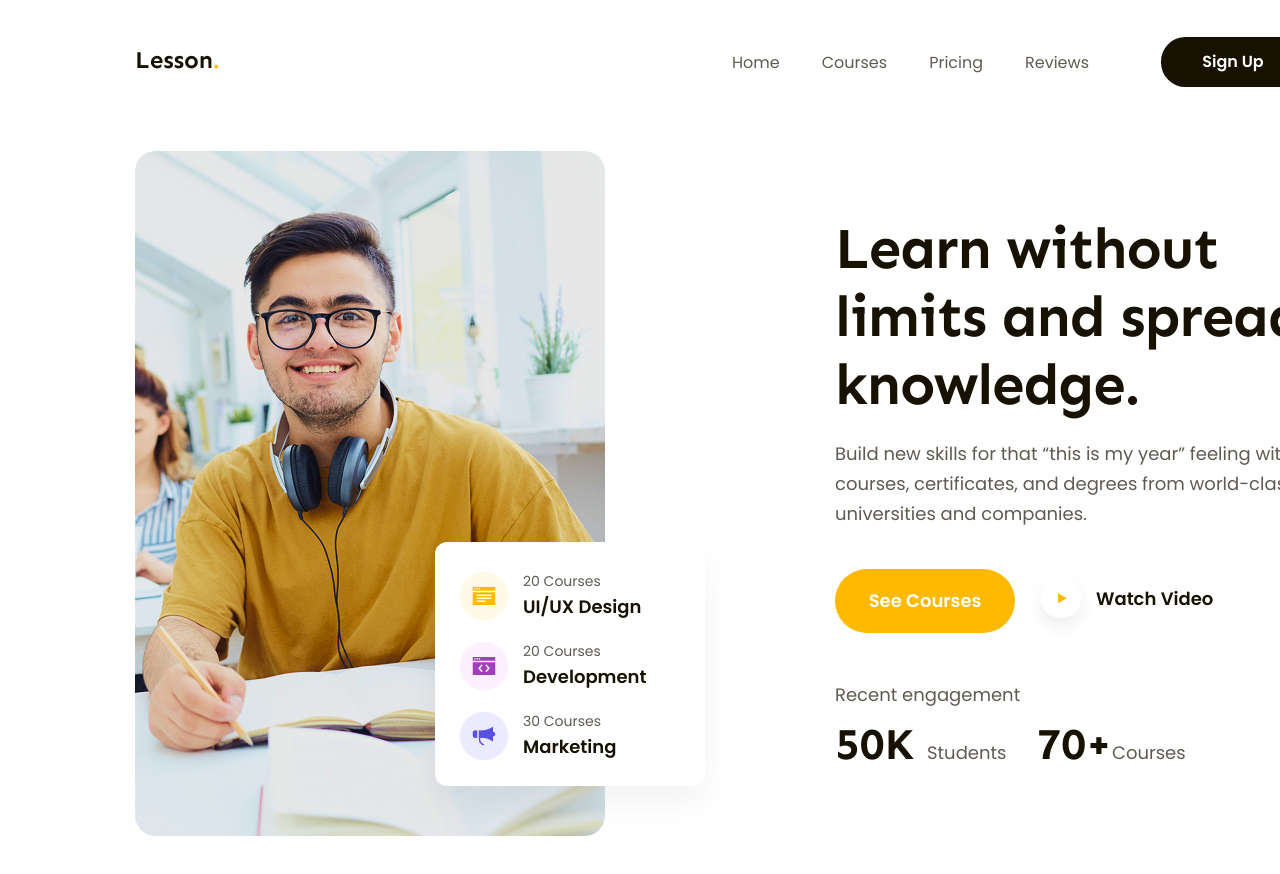
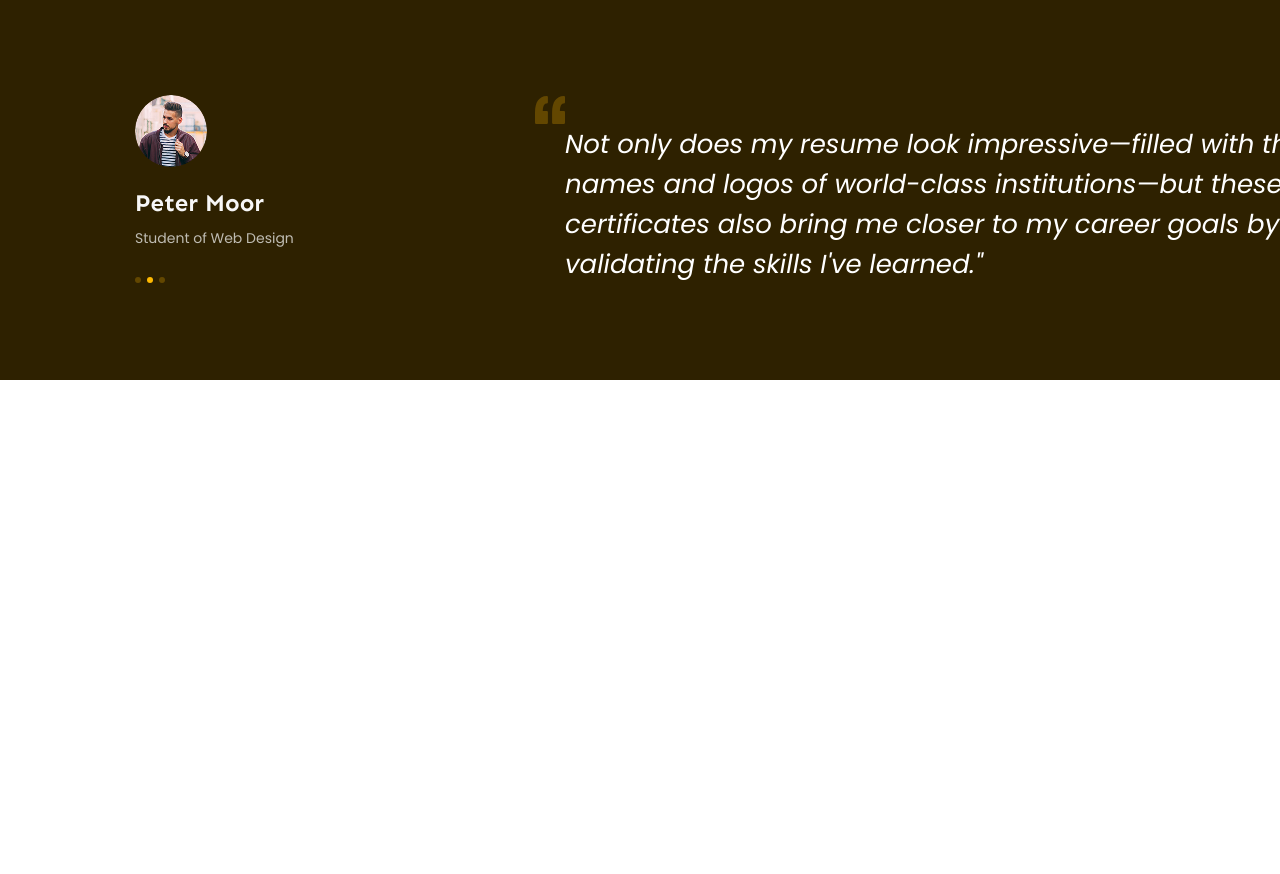
Before and after one commit to Mokaddes-Ali/TailwindCSS-Education-Platform-LandingPage, a plain HTML site: page index.html in a window 1280 px wide. Shown: the top 874 px of the page. After the commit the page ends 800 px from the top, so only its background shows below. Drawn offline with Linux system fonts and the light colour scheme.

Commit message:
add testimonial section

```diff
--- a/assets/style.css
+++ b/assets/style.css
@@ -350,6 +350,68 @@ line-height: 30px;
 /* End Header and Hero CSS */
 
 
+
+/* Start Testimonial CSS */
+.testimonial{
+  background: #2E2100;
+  height: 380px;
+}
+.testimonial .container{
+  padding: 96px 0px;
+   display: grid;
+  grid-template-columns: 1fr 2fr;
+  gap: 15px;
+  align-items: center;
+
+}
+.client-information{
+  width: 160px;
+}
+.client-information img{
+  margin-top: -16px;
+  width: 72px;
+height: 72px;
+border-radius: 100%;
+}
+
+.client-information h1{
+  margin-top: 12px;
+  color: #F7F7F7;
+font-family: 'Sen', sans-serif;
+font-size: 24px;
+font-style: normal;
+font-weight: 700;
+line-height: 34px;
+}
+
+.client-information p{
+   margin-top: -15px;
+ color: #BFBCB2;
+font-family: Poppins;
+font-size: 14px;
+font-style: normal;
+font-weight: 400;
+line-height: 26px;
+}
+
+.client-comments svg{
+  Width: 30px;
+Height: 28px;
+
+}
+.client-comments h1{
+  margin-left: 30px;
+  margin-top: -7px;
+  color: #FFF;
+font-family: Poppins;
+font-size: 26px;
+font-style: italic;
+font-weight: 400;
+line-height: 40px;
+
+}
+
+
 /* Start Courses Section CSS */
 .courses-section {
   padding: 200px 0px;
--- a/index.html
+++ b/index.html
@@ -20,124 +20,37 @@
 
 <body>
 
-  <!-- Start Header And Hero Section -->
-  <section class="">
-  <header class="header">
+<!-- Start Testimonial Section -->
+ <section class="testimonial">
   <div class="container">
-      <div class="nav-content">
-        <!-- Logo -->
-        <div class="logo">
-          <img src="assets/images/header-logo.png" alt="Company Logo" />
-        </div>
-
-        <!-- Nav Links -->
-        <nav class="navlink">
-          <ul>
-            <li><a href="#">Home</a></li>
-            <li>
-              <a href="#">Courses</a>
-            </li>
-            <li>
-              <a href="#">Pricing
-              </a>
-            </li>
-            <li><a href="#">Reviews</a></li>
-          </ul>
-        </nav>
-
-        <!-- Button -->
-        <div class="button">
-          <button class="nav-button">Sign Up</button>
-        </div>
-      </div>
-    </div>
-  </header>
-
-  <!-- Hero Section -->
-   <div class="hero">
-    <div class="container">
-    <!-- hero left image and card -->
-    <div class="hero-left">
-      <img src="assets/images/heor-img.png" />
-      <div class="hero-card">
-          <div class="first-row">
-             <img class="hero-card-img" src="assets/images/hero-card1.png" alt="crad icon" />
-              <p>20 Courses</p>
-              <h1>UI/UX Design</h1>
-          </div>
-
-           <div class="second-row">
-             <img class="hero-card-img" src="assets/images/hero-card2.png" alt="crad icon" />
-              <p>20 Courses</p>
-              <h1>Development</h1>
-          </div>
-
-           <div class="third-row">
-             <img class="hero-card-img" src="assets/images/hero-card3.png" alt="crad icon" />
-              <p>30 Courses</p>
-              <h1>Marketing</h1>
-          </div>
-
-      </div>
-
-    </div>
-
-    <!-- Hero right text and button with data display -->
-     <div class="hero-right">
-      <div class="hero-right-text">
-        <h1>Learn without limits and spread knowledge.</h1>
-        <p>Build new skills for that “this is my year” feeling with courses,
-           certificates, and degrees from world-class universities and companies.</p>
-
-      </div>
-      <div class="hero-right-button">
-          <button class="see-course">See Courses</button>
-        <button class="watch-vedio-button">
-  <span>
-    <svg xmlns="http://www.w3.org/2000/svg" width="72" height="72" viewBox="0 0 72 72" fill="none">
-      <g filter="url(#filter0_d_28_41)">
-        <circle cx="36" cy="28" r="20" fill="white"/>
-      </g>
-      <path d="M41.9861 28L32.9741 33.1753L32.9982 22.783L41.9861 28Z" fill="#FFB900"/>
-      <defs>
-        <filter id="filter0_d_28_41" x="0" y="0" width="72" height="72" filterUnits="userSpaceOnUse" color-interpolation-filters="sRGB">
-          <feFlood flood-opacity="0" result="BackgroundImageFix"/>
-          <feColorMatrix in="SourceAlpha" type="matrix" values="0 0 0 0 0 0 0 0 0 0 0 0 0 0 0 0 0 0 127 0" result="hardAlpha"/>
-          <feOffset dy="8"/>
-          <feGaussianBlur stdDeviation="8"/>
-          <feComposite in2="hardAlpha" operator="out"/>
-          <feColorMatrix type="matrix" values="0 0 0 0 0 0 0 0 0 0 0 0 0 0 0 0 0 0 0.07 0"/>
-          <feBlend mode="normal" in2="BackgroundImageFix" result="effect1_dropShadow_28_41"/>
-          <feBlend mode="normal" in="SourceGraphic" in2="effect1_dropShadow_28_41" result="shape"/>
-        </filter>
-      </defs>
+    <!-- Client Information Left -->
+     <div class="client-information">
+      <img src="assets/images/client-img.png" alt="" class="" />
+      <h1>Peter Moor</h1>
+      <p>Student of Web Design</p>
+      <!-- Client testimonial button -->
+       <div class="">
+        <svg xmlns="http://www.w3.org/2000/svg" width="30" height="6" viewBox="0 0 30 6" fill="none">
+  <circle cx="3" cy="3" r="3" fill="#634700"/>
+  <circle cx="15" cy="3" r="3" fill="#FFB900"/>
+  <circle cx="27" cy="3" r="3" fill="#634700"/>
 </svg>
-  </span>
-  <p> Watch Video</p>
-</button>
-
-
-      </div>
-
-      <div class="hero-text-data">
-        <p>Recent engagement</p>
-        <div class="hero-right-data">
-        <div class="hero-right-data1">
-          <h1>50K <span>Students</span></h1>
-        </div>
-         <div class="hero-right-data2">
-          <h1>70+<span>Courses </span></h1>
-        </div>
        </div>
       </div>
 
-     </div>
+    <!-- Client Comments right -->
+     <div class="client-comments">
+      <svg xmlns="http://www.w3.org/2000/svg" width="30" height="28" viewBox="0 0 30 28" fill="none">
+  <path d="M12.9168 1.23505V6.26199C12.9168 6.94407 12.3663 7.49652 11.6875 7.49652C9.26544 7.49652 7.94779 9.99114 7.76491 14.9155H11.6875C12.3662 14.9155 12.9168 15.4688 12.9168 16.1501V26.7647C12.9168 27.4465 12.3663 27.999 11.6875 27.999H1.22938C0.550795 27.999 1.90735e-06 27.4459 1.90735e-06 26.7647V16.15C1.90735e-06 13.7896 0.237282 11.6235 0.703081 9.71055C1.1816 7.74949 1.91613 6.035 2.8858 4.61422C3.88306 3.15417 5.13161 2.00845 6.59457 1.21054C8.06863 0.407543 9.78211 0 11.688 0C12.3662 0.000516891 12.9168 0.553486 12.9168 1.23505ZM28.771 7.49696C29.4496 7.49696 30 6.94407 30 6.26294V1.23497C30 0.553488 29.4496 0.000951767 28.771 0.000951767C26.866 0.000951767 25.1517 0.408579 23.6785 1.21149C22.2148 2.00931 20.9664 3.15408 19.9693 4.61517C18.999 6.03595 18.2645 7.75052 17.786 9.71254C17.32 11.6255 17.0832 13.7917 17.0832 16.151V26.7657C17.0832 27.4476 17.6341 28 18.3125 28H28.771C29.4496 28 30 27.447 30 26.7657V16.151C30 15.4693 29.4496 14.9165 28.771 14.9165H24.9035C25.0841 9.99165 26.3828 7.49696 28.771 7.49696Z" fill="#634700"/>
+</svg>
+      <h1>Not only does my resume look impressive—filled with the names and logos of
+         world-class institutions—but these certificates also bring me closer to my career goals by validating the skills I've learned." </h1>
      </div>
   </div>
 
  </section>
 
-    <!-- End Header And Hero Section -->
+<!-- End Testimonial Section -->
 
 
 
```
Also changed, not shown: assets/images/client-img.png (added). Lines whose indentation alone changed are shown as unchanged.
